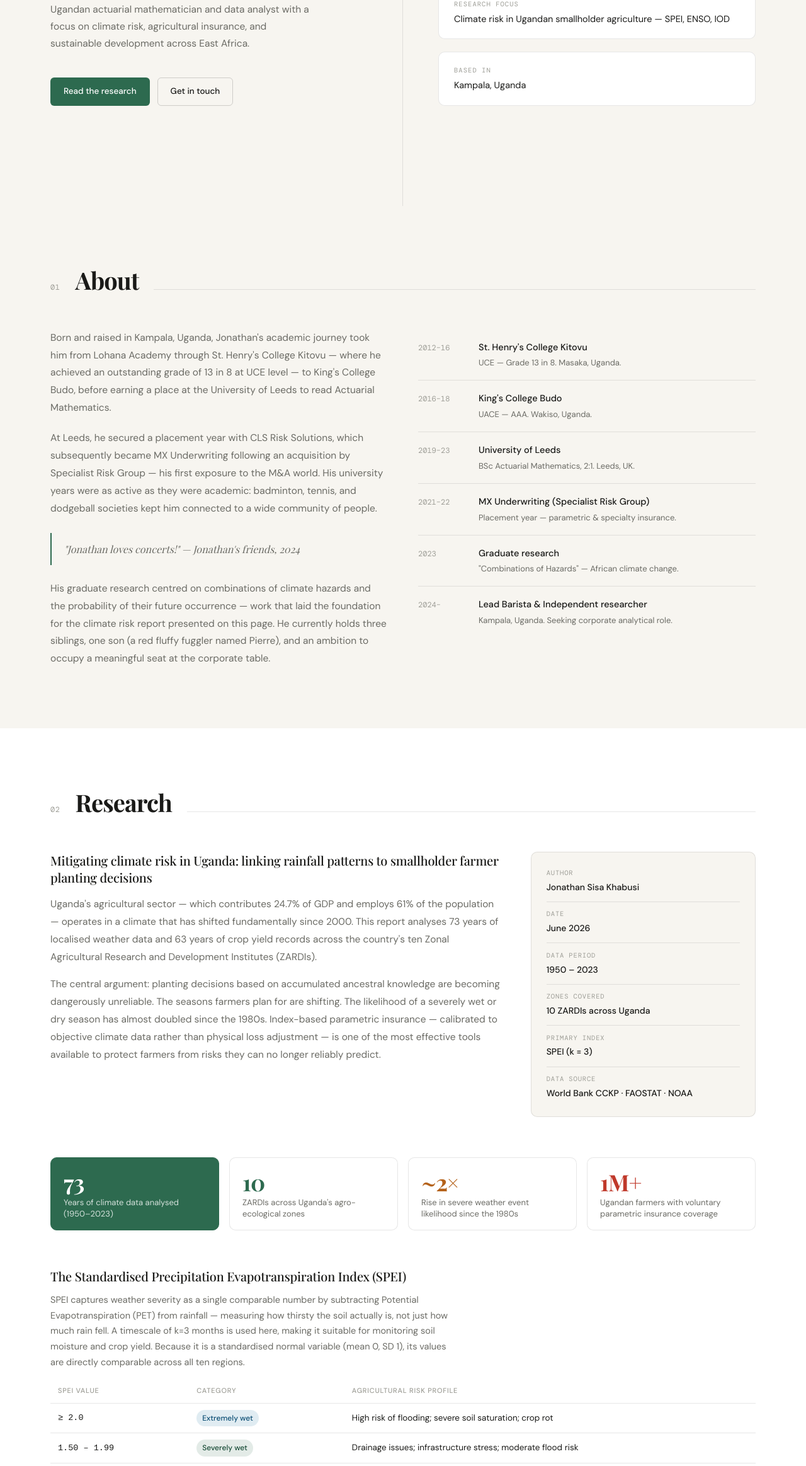
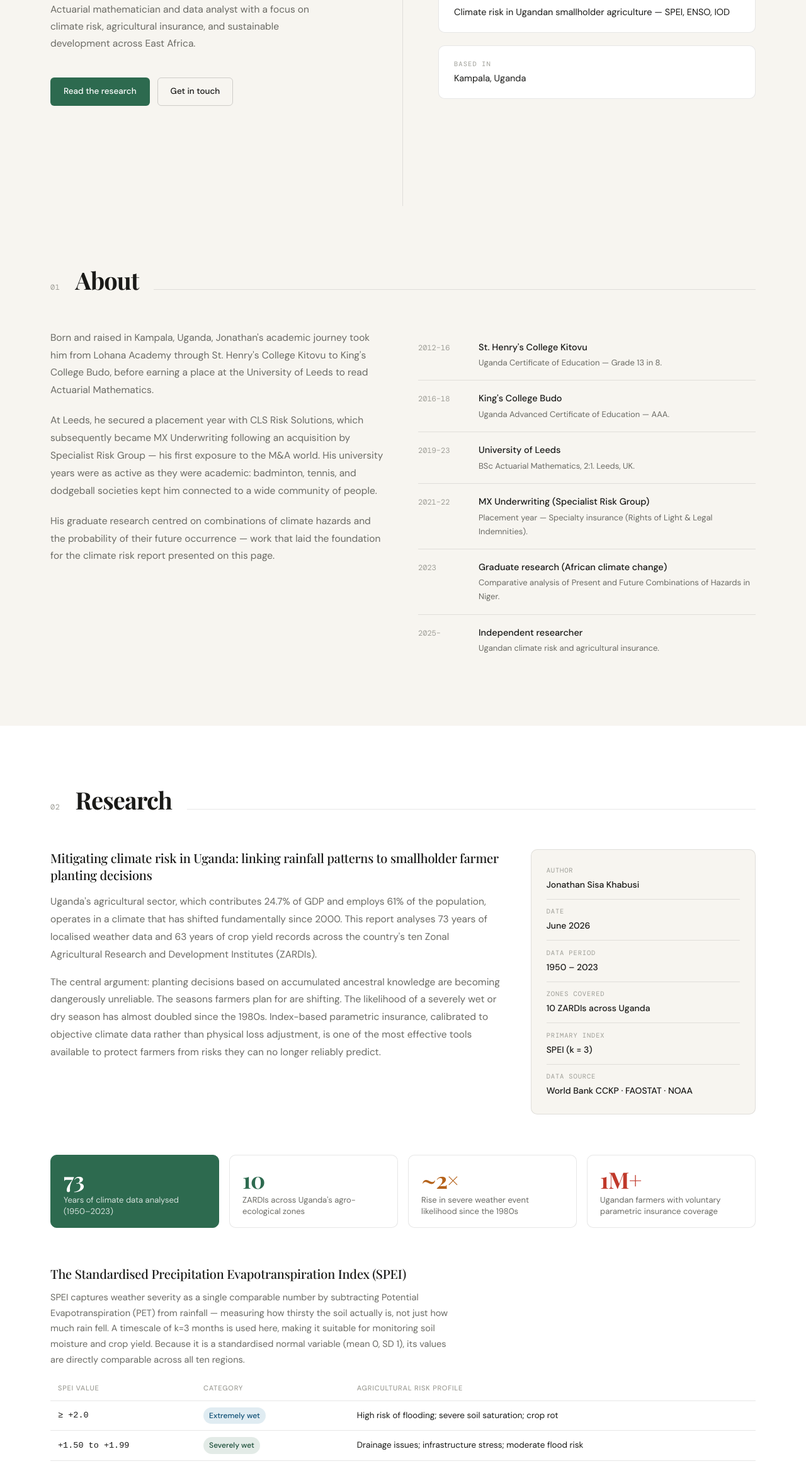
Before and after one commit to jojosisa/jojosisa.github.io, a plain HTML site: page index.html in a window 1280 px wide. Shown: the part 473-2800 px from the top of the page at 63% size. Drawn offline with nearby package versions, Linux system fonts and the light colour scheme.

Commit message:
Update index.html

```diff
--- a/index.html
+++ b/index.html
@@ -643,7 +643,7 @@
       <div class="hero-tag">Actuarial · Climate · Insurance</div>
       <h1 class="hero-name">Turning<br/><em>data into</em><br/>decisions.</h1>
       <p class="hero-bio">
-        Ugandan actuarial mathematician and data analyst with a focus on climate risk, agricultural insurance, and sustainable development across East Africa.
+        Actuarial mathematician and data analyst with a focus on climate risk, agricultural insurance, and sustainable development across East Africa.
       </p>
       <div class="hero-cta-row">
         <a href="#report" class="btn btn-primary">Read the research</a>
@@ -657,7 +657,7 @@
       </div>
       <div class="fact-card">
         <div class="fact-label">Experience</div>
-        <div class="fact-value">MX Underwriting (formerly CLS Risk Solutions), parametric insurance</div>
+        <div class="fact-value">MX Underwriting, transactional real estate insurance</div>
       </div>
       <div class="fact-card">
         <div class="fact-label">Research focus</div>
@@ -680,14 +680,13 @@
     <div class="about-grid">
       <div class="about-body">
         <p>
-          Born and raised in Kampala, Uganda, Jonathan's academic journey took him from Lohana Academy through St. Henry's College Kitovu — where he achieved an outstanding grade of 13 in 8 at UCE level — to King's College Budo, before earning a place at the University of Leeds to read Actuarial Mathematics.
+          Born and raised in Kampala, Uganda, Jonathan's academic journey took him from Lohana Academy through St. Henry's College Kitovu to King's College Budo, before earning a place at the University of Leeds to read Actuarial Mathematics.
         </p>
         <p>
           At Leeds, he secured a placement year with CLS Risk Solutions, which subsequently became MX Underwriting following an acquisition by Specialist Risk Group — his first exposure to the M&A world. His university years were as active as they were academic: badminton, tennis, and dodgeball societies kept him connected to a wide community of people.
         </p>
-        <blockquote>"Jonathan loves concerts!" — Jonathan's friends, 2024</blockquote>
         <p>
-          His graduate research centred on combinations of climate hazards and the probability of their future occurrence — work that laid the foundation for the climate risk report presented on this page. He currently holds three siblings, one son (a red fluffy fuggler named Pierre), and an ambition to occupy a meaningful seat at the corporate table.
+          His graduate research centred on combinations of climate hazards and the probability of their future occurrence — work that laid the foundation for the climate risk report presented on this page.
         </p>
       </div>
       <div>
@@ -696,14 +695,14 @@
             <span class="tl-year">2012–16</span>
             <div class="tl-content">
               <div class="tl-title">St. Henry's College Kitovu</div>
-              <div class="tl-sub">UCE — Grade 13 in 8. Masaka, Uganda.</div>
+              <div class="tl-sub">Uganda Certificate of Education — Grade 13 in 8.</div>
             </div>
           </li>
           <li class="tl-item">
             <span class="tl-year">2016–18</span>
             <div class="tl-content">
               <div class="tl-title">King's College Budo</div>
-              <div class="tl-sub">UACE — AAA. Wakiso, Uganda.</div>
+              <div class="tl-sub">Uganda Advanced Certificate of Education — AAA.</div>
             </div>
           </li>
           <li class="tl-item">
@@ -717,21 +716,21 @@
             <span class="tl-year">2021–22</span>
             <div class="tl-content">
               <div class="tl-title">MX Underwriting (Specialist Risk Group)</div>
-              <div class="tl-sub">Placement year — parametric & specialty insurance.</div>
+              <div class="tl-sub">Placement year — Specialty insurance (Rights of Light & Legal Indemnities).</div>
             </div>
           </li>
           <li class="tl-item">
             <span class="tl-year">2023</span>
             <div class="tl-content">
-              <div class="tl-title">Graduate research</div>
-              <div class="tl-sub">"Combinations of Hazards" — African climate change.</div>
+              <div class="tl-title">Graduate research (African climate change)</div>
+              <div class="tl-sub">Comparative analysis of Present and Future Combinations of Hazards in Niger.</div>
             </div>
           </li>
           <li class="tl-item">
-            <span class="tl-year">2024–</span>
+            <span class="tl-year">2025–</span>
             <div class="tl-content">
-              <div class="tl-title">Lead Barista &amp; Independent researcher</div>
-              <div class="tl-sub">Kampala, Uganda. Seeking corporate analytical role.</div>
+              <div class="tl-title">Independent researcher</div>
+              <div class="tl-sub">Ugandan climate risk and agricultural insurance.</div>
             </div>
           </li>
         </ul>
@@ -754,10 +753,10 @@
           Mitigating climate risk in Uganda: linking rainfall patterns to smallholder farmer planting decisions
         </p>
         <p>
-          Uganda's agricultural sector — which contributes 24.7% of GDP and employs 61% of the population — operates in a climate that has shifted fundamentally since 2000. This report analyses 73 years of localised weather data and 63 years of crop yield records across the country's ten Zonal Agricultural Research and Development Institutes (ZARDIs).
+          Uganda's agricultural sector, which contributes 24.7% of GDP and employs 61% of the population, operates in a climate that has shifted fundamentally since 2000. This report analyses 73 years of localised weather data and 63 years of crop yield records across the country's ten Zonal Agricultural Research and Development Institutes (ZARDIs).
         </p>
         <p>
-          The central argument: planting decisions based on accumulated ancestral knowledge are becoming dangerously unreliable. The seasons farmers plan for are shifting. The likelihood of a severely wet or dry season has almost doubled since the 1980s. Index-based parametric insurance — calibrated to objective climate data rather than physical loss adjustment — is one of the most effective tools available to protect farmers from risks they can no longer reliably predict.
+          The central argument: planting decisions based on accumulated ancestral knowledge are becoming dangerously unreliable. The seasons farmers plan for are shifting. The likelihood of a severely wet or dry season has almost doubled since the 1980s. Index-based parametric insurance, calibrated to objective climate data rather than physical loss adjustment, is one of the most effective tools available to protect farmers from risks they can no longer reliably predict.
         </p>
       </div>
       <div class="report-meta-card">
@@ -824,32 +823,32 @@
         </thead>
         <tbody>
           <tr>
-            <td><code>≥ 2.0</code></td>
+            <td><code>≥ +2.0</code></td>
             <td><span class="spei-chip chip-ewet">Extremely wet</span></td>
             <td>High risk of flooding; severe soil saturation; crop rot</td>
           </tr>
           <tr>
-            <td><code>1.50 – 1.99</code></td>
+            <td><code>+1.50 to +1.99</code></td>
             <td><span class="spei-chip chip-swet">Severely wet</span></td>
             <td>Drainage issues; infrastructure stress; moderate flood risk</td>
           </tr>
           <tr>
-            <td><code>1.00 – 1.49</code></td>
+            <td><code>+1.00 to +1.49</code></td>
             <td><span class="spei-chip chip-mwet">Moderately wet</span></td>
             <td>Favourable for water replenishment; low moisture risk</td>
           </tr>
           <tr>
-            <td><code>−0.99 – 0.99</code></td>
+            <td><code>−0.99 to +0.99</code></td>
             <td><span class="spei-chip chip-norm">Near normal</span></td>
             <td>Standard conditions; minimal moisture-related risk</td>
           </tr>
           <tr>
-            <td><code>−1.49 – −1.00</code></td>
+            <td><code>−1.49 to −1.00</code></td>
             <td><span class="spei-chip chip-mdry">Moderate drought</span></td>
             <td>Initial moisture stress; potential crop yield reduction</td>
           </tr>
           <tr>
-            <td><code>−1.99 – −1.50</code></td>
+            <td><code>−1.99 to −1.50</code></td>
             <td><span class="spei-chip chip-sdry">Severe drought</span></td>
             <td>Significant water shortages; likely agricultural damage</td>
           </tr>
@@ -1075,13 +1074,13 @@
           <div class="ins-icon icon-dry">🌵</div>
           <div class="ins-title">Drought trigger</div>
           <div class="ins-trigger">SPEI ≤ −1.5</div>
-          <div class="ins-body">Activated when prolonged moisture deficits threaten crop failure. Most appropriate for northern zones — Nabuin, Ngetta, Abi — where delayed or failed rainfall onset has a statistically significant decreasing trend. Nabuin is particularly high-risk: its unimodal rainfall means there is no fallback season.</div>
+          <div class="ins-body">Activated when prolonged moisture deficits threaten crop failure. Most appropriate for northern zones such as Nabuin, Ngetta, Abi, where delayed or failed rainfall onset has a statistically significant decreasing trend. Nabuin is particularly high-risk: its unimodal rainfall means there is no fallback season.</div>
         </div>
         <div class="ins-card">
           <div class="ins-icon icon-dual">⚡</div>
           <div class="ins-title">Dual trigger</div>
           <div class="ins-trigger">SPEI ≥ +1.5 or ≤ −1.5</div>
-          <div class="ins-body">Responds to either extreme. Essential for eastern and central ZARDIs — Buginyanya, Mukono, Bulindi, Serere — where the same decade can produce both the wettest and driest conditions on record. A drought-only or wetness-only product would leave these farmers exposed to half their risk.</div>
+          <div class="ins-body">Responds to either extreme. Essential for eastern and central ZARDIs such as Buginyanya, Mukono, Bulindi, Serere, where the same decade can produce both the wettest and driest conditions on record. A drought-only or wetness-only product would leave these farmers exposed to half their risk.</div>
         </div>
       </div>
     </div>
@@ -1127,7 +1126,7 @@
     <div class="contact-grid">
       <div class="contact-left">
         <p>
-          Jonathan is actively seeking analytical roles in insurance, climate risk, development finance, or data science. He brings actuarial training, hands-on parametric insurance experience, and a deep understanding of East African climate systems.
+          Jonathan is actively seeking analytical roles in insurance, climate risk, development finance, or data science. He brings actuarial training, hands-on insurance experience, and a deep understanding of East African climate systems.
         </p>
         <p>
           If you are working on problems at the intersection of climate, data, and sustainable development in Uganda or East Africa — or simply want to talk about the research — he would like to hear from you.
@@ -1145,9 +1144,9 @@
       </div>
       <div class="contact-right">
         <blockquote>
-          "He currently works within the food industry as a Lead Barista, testing his patience with different customers and having a laugh with his colleagues. At the moment, he would like a seat at the Corporate Table."
+          "The climate is changing, and so must our approach to agricultural risk management. By leveraging data-driven insights and embracing innovative insurance designs, we can build a more resilient future for our farmers and our nation."
         </blockquote>
-        <div class="quote-attr">— Jonathan Sisa Khabusi, 2024</div>
+        <div class="quote-attr">— Jonathan Sisa Khabusi</div>
       </div>
     </div>
   </section>
```
